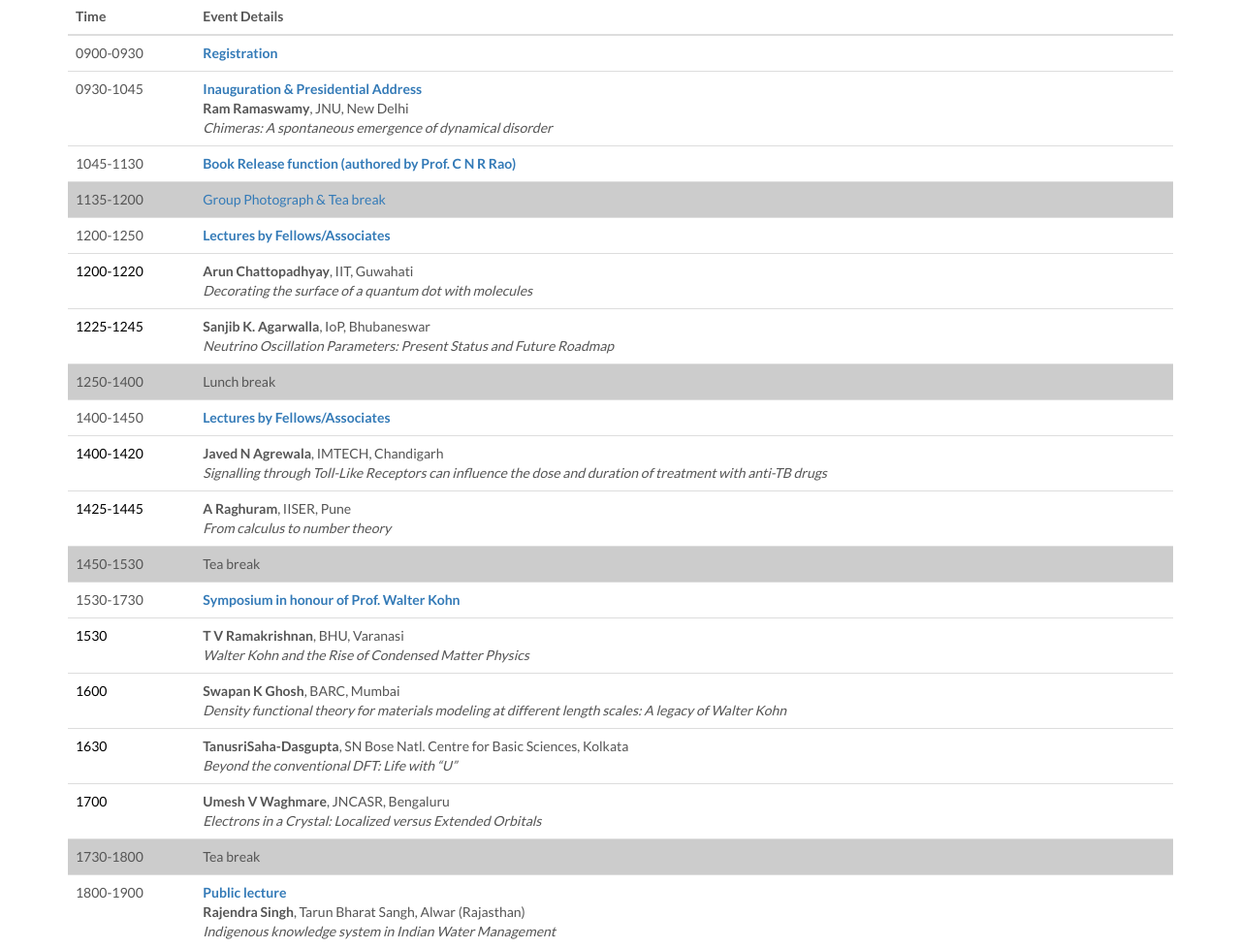
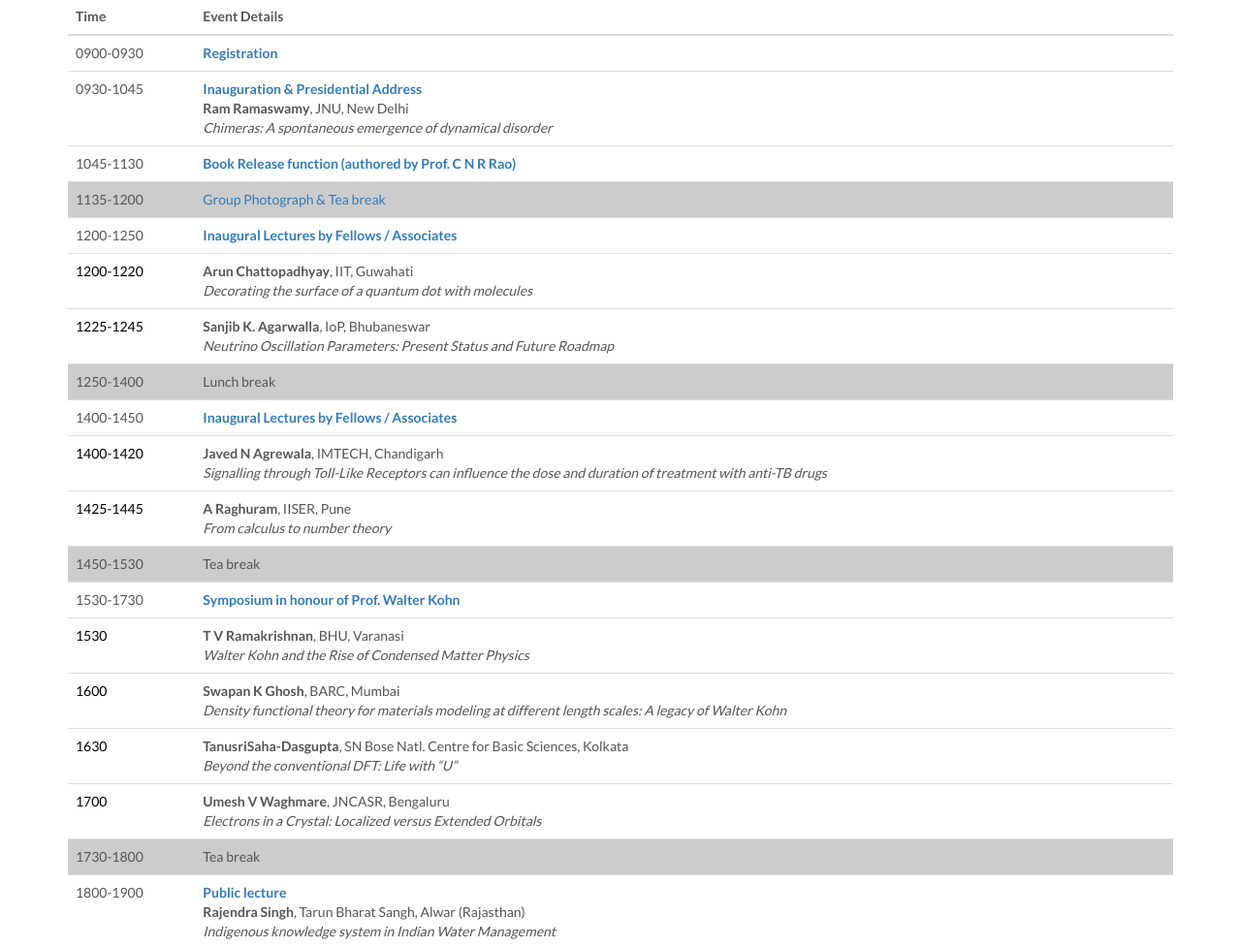
Before and after one commit to SrirangaDigital/ias-conf, a PHP site: the page made by application/views/flat/3-Schedule/index.php in a window 1280 px wide. Shown: the part 509-1487 px from the top of the page at 97% size. Run offline with PHP 8.4, Linux system fonts and the light colour scheme; the template is opened without the code that fills it, so the values that code supplies are empty; some libraries are stand-ins or nearby versions.

Commit message:
No. 33 - updated meeting details

```diff
--- a/application/views/flat/3-Schedule/index.php
+++ b/application/views/flat/3-Schedule/index.php
@@ -62,7 +62,7 @@
                         </tr>
                         <tr>
                             <td>1200-1250</td>
-                            <td><span class="color-event text-bold">Lectures by Fellows/Associates</span></td>
+                            <td><span class="color-event text-bold">Inaugural Lectures by Fellows / Associates</span></td>
                         </tr>
                         <tr>
                             <td><span class="color-black">1200-1220</span></td>
@@ -82,7 +82,7 @@
                         </tr>
                         <tr>
                             <td>1400-1450</td>
-                            <td><span class="color-event text-bold">Lectures by Fellows/Associates</span></td>
+                            <td><span class="color-event text-bold">Inaugural Lectures by Fellows / Associates</span></td>
                         </tr>
                         <tr>
                             <td><span class="color-black">1400-1420</span></td>
@@ -162,7 +162,7 @@
                         </tr>
                         <tr>
                             <td>0940-1030</td>
-                            <td><span class="color-event text-bold">Lectures by Fellows/Associates</span></td>
+                            <td><span class="color-event text-bold">Inaugural Lectures by Fellows / Associates</span></td>
                         </tr>
                         <tr>
                             <td><span class="color-black">0940-1000</span></td>
@@ -220,7 +220,7 @@
                         </tr>
                         <tr>
                             <td>1400-1540</td>
-                            <td><span class="color-event text-bold">Lectures  by Fellows/Associates</span></td>
+                            <td><span class="color-event text-bold">Inaugural Lectures  by Fellows / Associates</span></td>
                         </tr>
                         <tr>
                             <td><span class="color-black">1400-1420</span></td>
@@ -260,8 +260,8 @@
                         </tr>
                         <tr>
                             <td>1800-1900</td>
-                            <td>Public Lecture<br /><span class="speaker">Ravindra Korisettar</span>, Karnatak University, Dharwad<br />
-								<i>Importance of the Vindhya Basins, central India, in the Prehistory of India</i>
+                            <td>Public Lecture<br /><span class="speaker">Ravindra Korisettar</span>, Dr VS Wakankar Archaeological Research Institute, Dharwad<br />
+								<i>Importance of the Vindhya Basin in the Prehistory of the Indian Subcontinent</i>
                             </td>
                         </tr>
                         <tr>
@@ -289,7 +289,7 @@
                     <tbody>
                         <tr>
                             <td>0900-1220</td>
-                            <td><span class="color-event text-bold">Inaugural Lectures by Fellows/Associates</span></td>
+                            <td><span class="color-event text-bold">Inaugural Lectures by Fellows / Associates</span></td>
                         </tr>
                         <tr>
                             <td>0900-0920</td>
```
